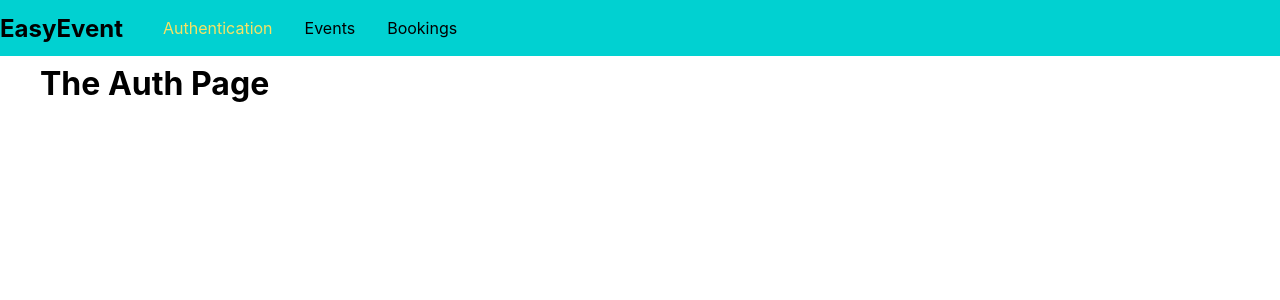
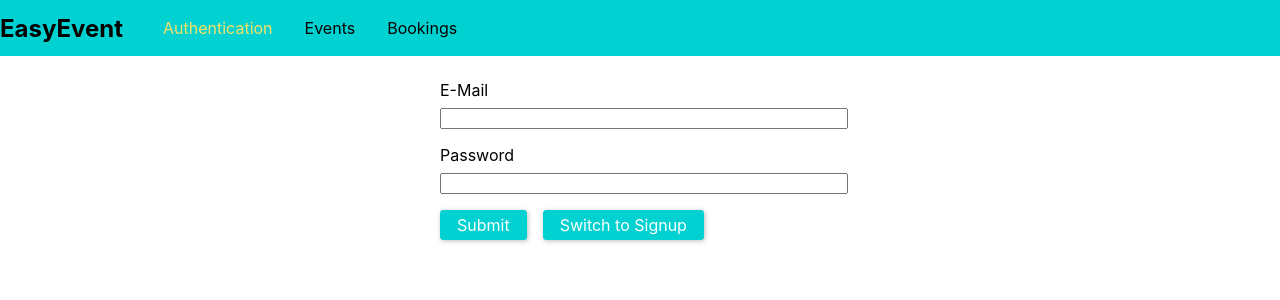
Before and after one commit to Joseph7695/Learning_GraphQL, a React (Create React App) app in the folder frontend/: page /auth in a window 1280 px wide. Shown: the top 300 px of the page. Built offline with nearby package versions, Linux system fonts and the light colour scheme.

Commit message:
#14 Use token

```diff
--- /dev/null
+++ b/frontend/src/pages/Auth.css
@@ -0,0 +1,35 @@
+.auth-form {
+    width: 25rem;
+    max-width: 80%;
+    margin: 5rem auto;
+}
+
+.form-control label, .form-control input {
+    width: 100%;
+    display: block;
+}
+
+.form-control label {
+    margin-bottom: 0.5rem;
+}
+
+.form-control {
+    margin-bottom: 1rem;
+}
+
+.form-actions button {
+    background: #01d1d1;
+    font: inherit;
+    border: 1px solid #01d1d1;
+    border-radius: 3px;
+    padding: 0.25rem 1rem;
+    margin-right: 1rem;
+    box-shadow: 1px 1px 5px rgba(0, 0, 0, 0.26);
+    color: white;
+    cursor: pointer;
+}
+
+.form-actions button:hover, .form-actions button:active {
+    background: #01a7a7;
+    border-color: #01a7a7;
+}
--- a/frontend/src/pages/Auth.js
+++ b/frontend/src/pages/Auth.js
@@ -1,8 +1,91 @@
 import React, { Component } from 'react';
 
+import './Auth.css';
+import { isCompositeType } from 'graphql';
+
 class AuthPage extends Component {
+    state = {
+        isLogin: true
+    };
+
+    constructor(props) {
+        super(props);
+        this.emailEl = React.createRef();
+        this.passwordEl = React.createRef();
+    }
+
+    switchModeHandler = () => {
+        this.setState(prevState => {
+            return { isLogin: !prevState.isLogin };
+        })
+    }
+
+    submitHandler = (event) => {
+        event.preventDefault();
+        const email = this.emailEl.current.value;
+        const password = this.passwordEl.current.value;
+
+        if (email.trim().length === 0 || password.trim().length === 0) {
+            return;
+        }
+        let requestBody = {
+            query: `
+                query{
+                    login(email: "${email}", password: "${password}" ){
+                        userId
+                        token
+                        tokenExpiration
+                    }
+                }
+            `
+        };
+
+        if (!this.state.isLogin) {
+            requestBody = {
+                query: `
+            mutation {
+                createUser(userInput: {
+                    email: "${email}", password, "${password}"
+                }) {
+                    _id
+                    email
+                }
+            }`};
+        }
+
+        fetch('http://localhost:8000/graphql', {
+            method: 'POST',
+            body: JSON.stringify(requestBody),
+            headers: {
+                'Content-Type': 'application/json'
+            }
+        }).then(res => {
+            if (res.status !== 200 && res.status !== 201) {
+                throw new Error('Failed!');
+            }
+            return res.json();
+        }).then(resData => {
+            console.log(resDat);
+        }).catch(err => {
+            console.log(err)
+        });
+    };
+
     render() {
-        return <h1> The Auth Page</h1>
+        return <form className="auth-form">
+            <div className="form-control">
+                <label htmlFor="email">E-Mail</label>
+                <input ref={this.emailEl} type="email" id="email" />
+            </div>
+            <div className="form-control">
+                <label htmlFor="password">Password</label>
+                <input ref={this.passwordEl} type="password" id="password" />
+            </div>
+            <div className="form-actions">
+                <button type="submit" onSubmit={this.submitHandler}>Submit</button>
+                <button type="button" onClick={this.switchModeHandler}> Switch to {this.state.isLogin ? 'Signup' : 'Login'}</button>
+            </div>
+        </form >
     }
 }
 
```
Also changed, not shown: 1 other file (tests, documents, lock files or other folders).
